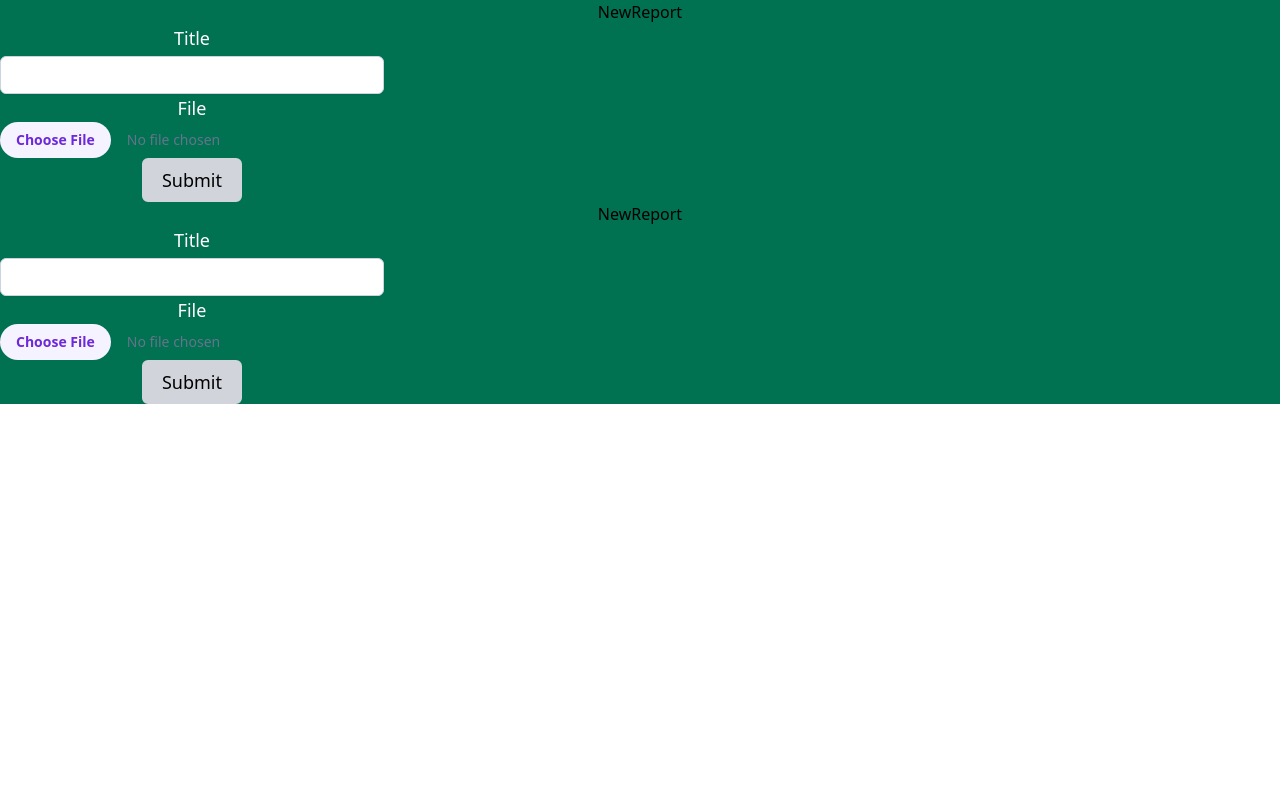
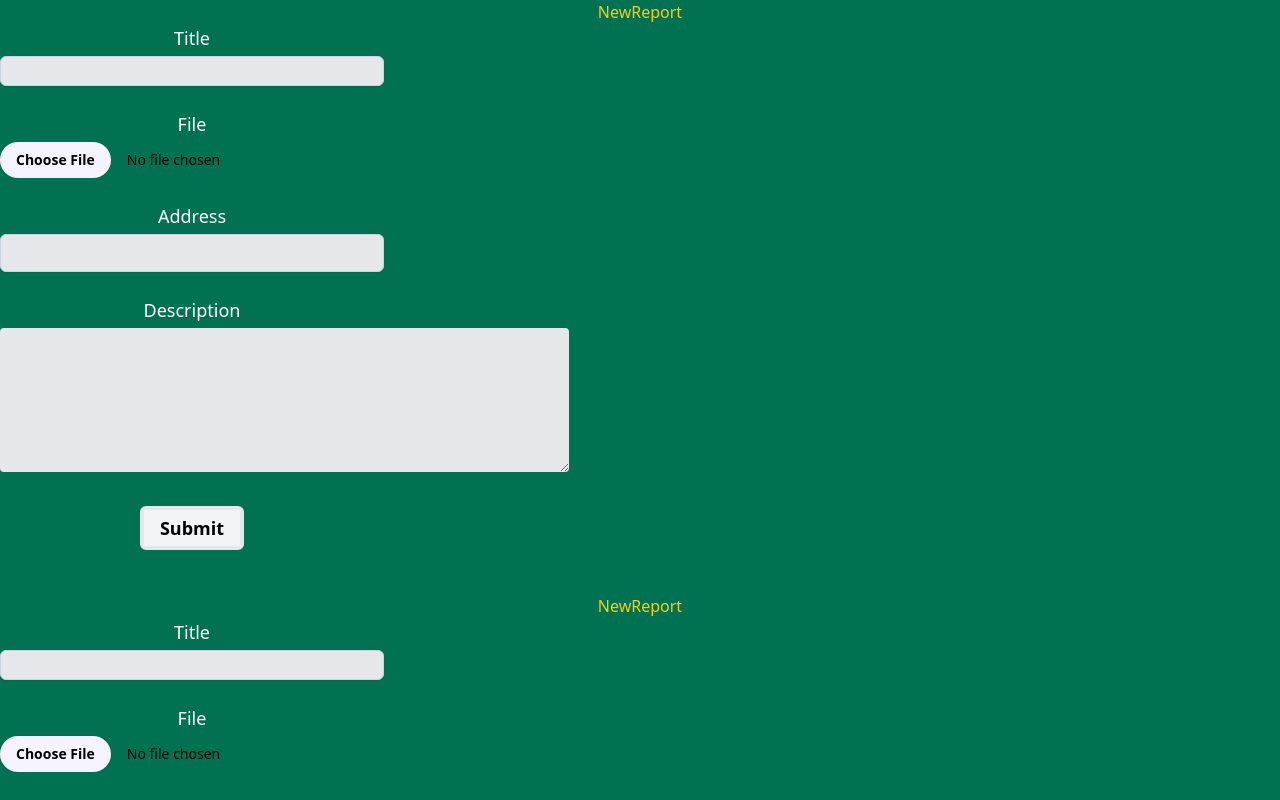
Before and after one commit to Mary-Wanyama/ireport, a React (Create React App) app: page /newreport in a window 1280 px wide. Shown: the top 800 px of the page. Built offline with nearby package versions, Linux system fonts and the light colour scheme; the HTML template or start-up script is replaced by a standard one.

Commit message:
Edit newreport page

```diff
--- a/src/NewReport/NewReport.js
+++ b/src/NewReport/NewReport.js
@@ -2,12 +2,12 @@ import React from 'react'
 
 function NewReport() {
   return (
-    <div className='newreport-div'>NewReport
+    <div className='newreport-div text-yellow-400'>NewReport
 
 <form className='w-96'>
-      <label class="block">
+      <label class="block mb-6">
         <span class="block text-lg font-medium text-white">Title</span>
-        <input type="text" value="" class="mt-1 block w-full px-3 py-2 bg-white border border-slate-300 rounded-md text-sm shadow-sm placeholder-slate-400
+        <input type="text" value="" class="my-1 block w-full px-3 py-1 bg-gray-200 border border-slate-300 rounded-md text-sm shadow-sm placeholder-slate-400
           focus:outline-none focus:border-sky-500 focus:ring-1 focus:ring-sky-500
           disabled:bg-slate-50 disabled:text-slate-500 disabled:border-slate-200 disabled:shadow-none
           invalid:border-pink-500 invalid:text-pink-600
@@ -15,23 +15,38 @@ function NewReport() {
         "/>
       </label>
 
-      <label class="block">
+      <label class="block my-6">
         {/* <span class="sr-only">Choose profile photo</span> */}
         <span class="block text-lg font-medium text-white">File</span>
-        <input type="file" class="block w-full text-sm text-slate-500
+        <input type="file" class="block my-1 w-full text-sm text-black
           file:mr-4 file:py-2 file:px-4
           file:rounded-full file:border-0
           file:text-sm file:font-semibold
-          file:bg-violet-50 file:text-violet-700
+          file:bg-violet-50 file:text-black
           hover:file:bg-violet-100
         "/>
+      </label>
+
+      <label class="block my-6">
+        <span class="block text-lg font-medium text-white">Address</span>
+        <input type="text" value="" class="my-1 bg-gray-200 block w-full px-3 py-2 border border-slate-300 rounded-md text-sm shadow-sm placeholder-slate-400
+          focus:outline-none focus:border-sky-500 focus:ring-1 focus:ring-sky-500
+          disabled:bg-slate-50 disabled:text-slate-500 disabled:border-slate-200 disabled:shadow-none
+          invalid:border-pink-500 invalid:text-pink-600
+          focus:invalid:border-pink-500 focus:invalid:ring-pink-500
+        "/>
+      </label>
+
+      <label className='block my-6'>
+      <span class="block text-lg font-medium text-white">Description</span>
+      <textarea className='rounded my-1 bg-gray-200' placeholder='Your message' cols="60" rows="6"> </textarea>
       </label>
 
       {/* <button class="bg-violet-500 hover:bg-violet-600 active:bg-violet-700 focus:outline-none focus:ring focus:ring-violet-300">
       Save changes
       </button> */}
 
-      <button class="flex-shrink-0 bg-gray-300 hover:bg-teal-500 border-gray-300 hover:border-teal-500 text-lg border-4 text-black py-1 px-4 rounded-md" type="submit">
+      <button class="flex-shrink-0 bg-gray-100 hover:bg-teal-500 font-bold border-gray-200 hover:border-teal-500 bold text-lg border-4 text-black py-1 px-4 rounded-md mb-11" type="submit">
         Submit
       </button>
     </form>
```
